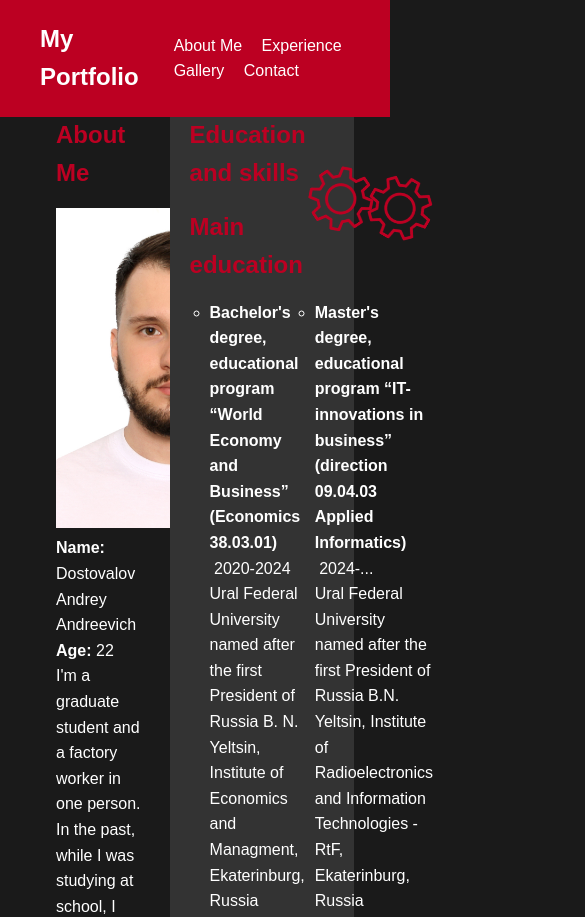
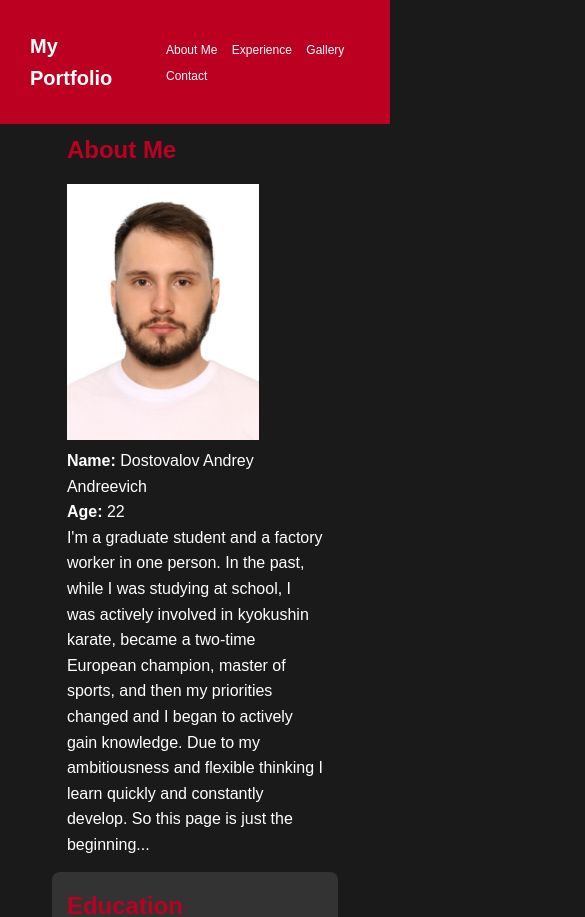
Before and after one commit to MonkeysTower/Portfolio, a plain HTML site: page index.html in a window 390 px wide. Shown: the top 917 px of the page, 585 px wide, since content can reach past the window. Drawn offline with Linux system fonts and the light colour scheme.

Commit message:
Added adaptive

```diff
--- a/styles.css
+++ b/styles.css
@@ -203,3 +203,81 @@ h3 {
   margin: 0px;
   text-align: center;
 }
+
+@media (max-width: 768px) {
+  /* Уменьшаем отступы и размеры текста */
+  body {
+    padding-top: 80px;
+  }
+
+  .header .logo {
+    font-size: 20px;
+  }
+
+  .header .nav a {
+    font-size: 14px;
+  }
+
+  .aboutAndCertificates {
+    flex-direction: column; /* Вертикальная компоновка */
+    align-items: center;
+  }
+
+  .about,
+  .certificates {
+    width: 90%;
+    padding: 15px;
+  }
+
+  .profile-photo {
+    width: 12rem;
+    height: 16rem;
+  }
+
+  /* Сетка галереи в одну колонку */
+  .gallery .photo-grid {
+    grid-template-columns: 1fr;
+  }
+}
+
+/* Адаптивные стили для мобильных устройств */
+@media (max-width: 480px) {
+  .header {
+    padding: 10px;
+  }
+
+  .header .nav a {
+    margin-left: 10px;
+    font-size: 12px;
+  }
+
+  h2 {
+    font-size: 1.5em;
+  }
+
+  .about{
+    scroll-margin-top: 120px;
+  }
+  .certificates h2{
+    padding-bottom: 25px;
+  }
+  .experience{
+    scroll-margin-top: 120px;
+  }
+
+  .gallery{
+    scroll-margin-top: 120px;
+  }
+
+  .contact{
+    scroll-margin-top: 120px;
+  }
+
+  .gallery .photo-item {
+    height: 200px;
+  }
+
+  .experience, .contact, .certificates {
+    padding: 15px;
+  }
+}
```
